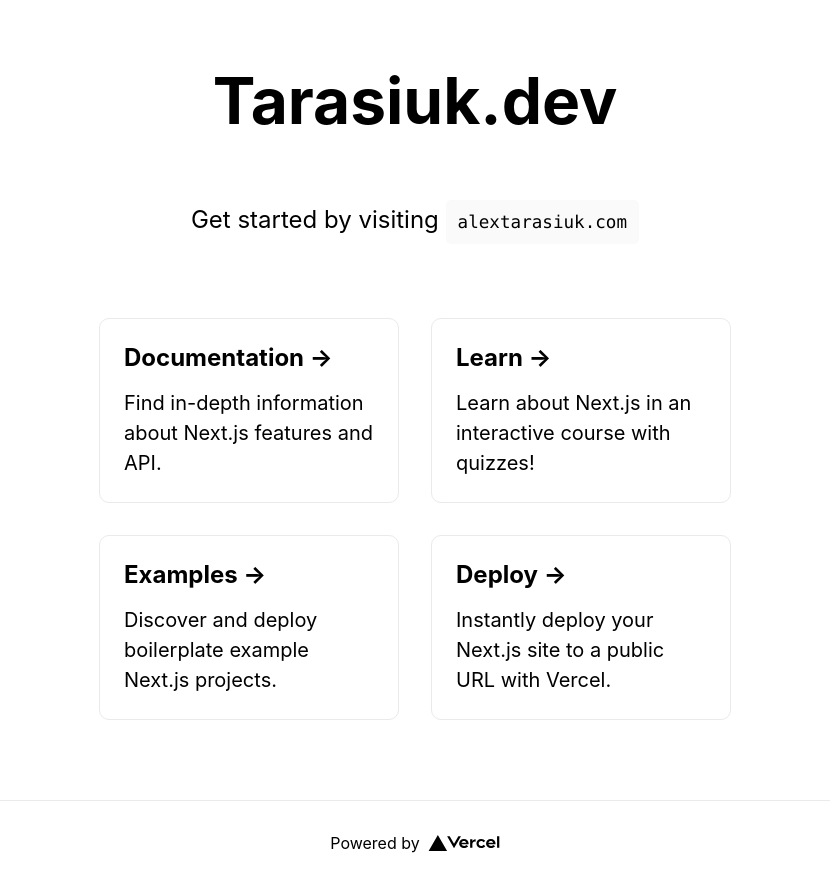
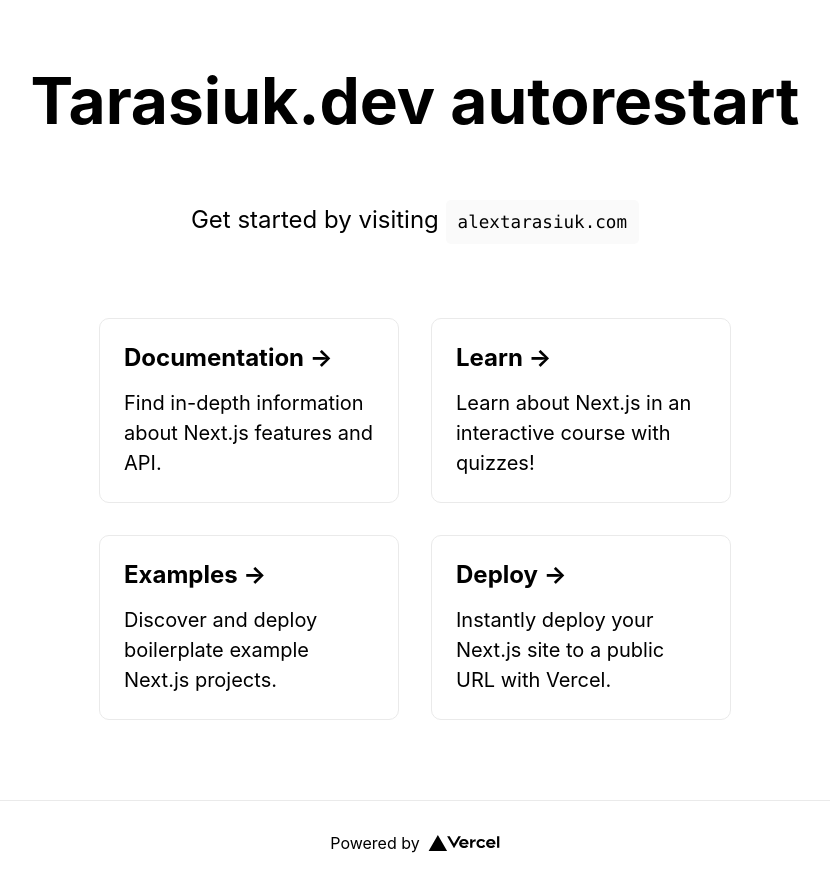
Before and after one commit to antar37/tarasiuk-dev, a Next.js app: page / in a window 1280 px wide. Shown: the whole page, without its empty margins (225-1055 px from the left). Built offline with nearby package versions, Linux system fonts and the light colour scheme.

Commit message:
testing autorestart

```diff
--- a/pages/index.js
+++ b/pages/index.js
@@ -13,7 +13,7 @@
 
       <main className={styles.main}>
         <h1 className={styles.title}>
-          Tarasiuk.dev
+          Tarasiuk.dev autorestart
         </h1>
 
         <p className={styles.description}>
```
Also changed, not shown: 1 other file (tests, documents, lock files or other folders).
